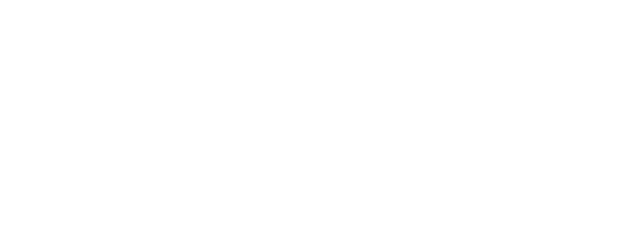
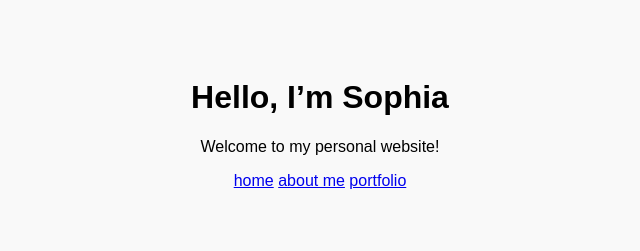
Before and after one commit to sophiagoulopoulos/personal-website, a plain HTML site: page aboutme.html in a window 1280 px wide. Shown: the whole page, without its empty margins (320-960 px from the left). Drawn offline with Linux system fonts and the light colour scheme.

Commit message:
nav bars

```diff
--- a/aboutme.html
+++ b/aboutme.html
@@ -0,0 +1,18 @@
+<!DOCTYPE html>
+<html lang="en">
+<head>
+  <meta charset="UTF-8">
+  <title>About Me</title>
+  <link rel="stylesheet" href="style.css">
+</head>
+<body>
+  <h1>Hello, I’m Sophia</h1>
+  <p>Welcome to my personal website!</p>
+  <script src="script.js"></script>
+</body>
+  <nav>
+    <a href="index.html">home</a>
+    <a href="aboutme.html">about me</a>
+    <a href="portfolio.html">portfolio</a>
+  </nav>
+</html>
```
Also changed, not shown: index.html (+1 -1 lines), portfolio.html (+18 -0 lines).
